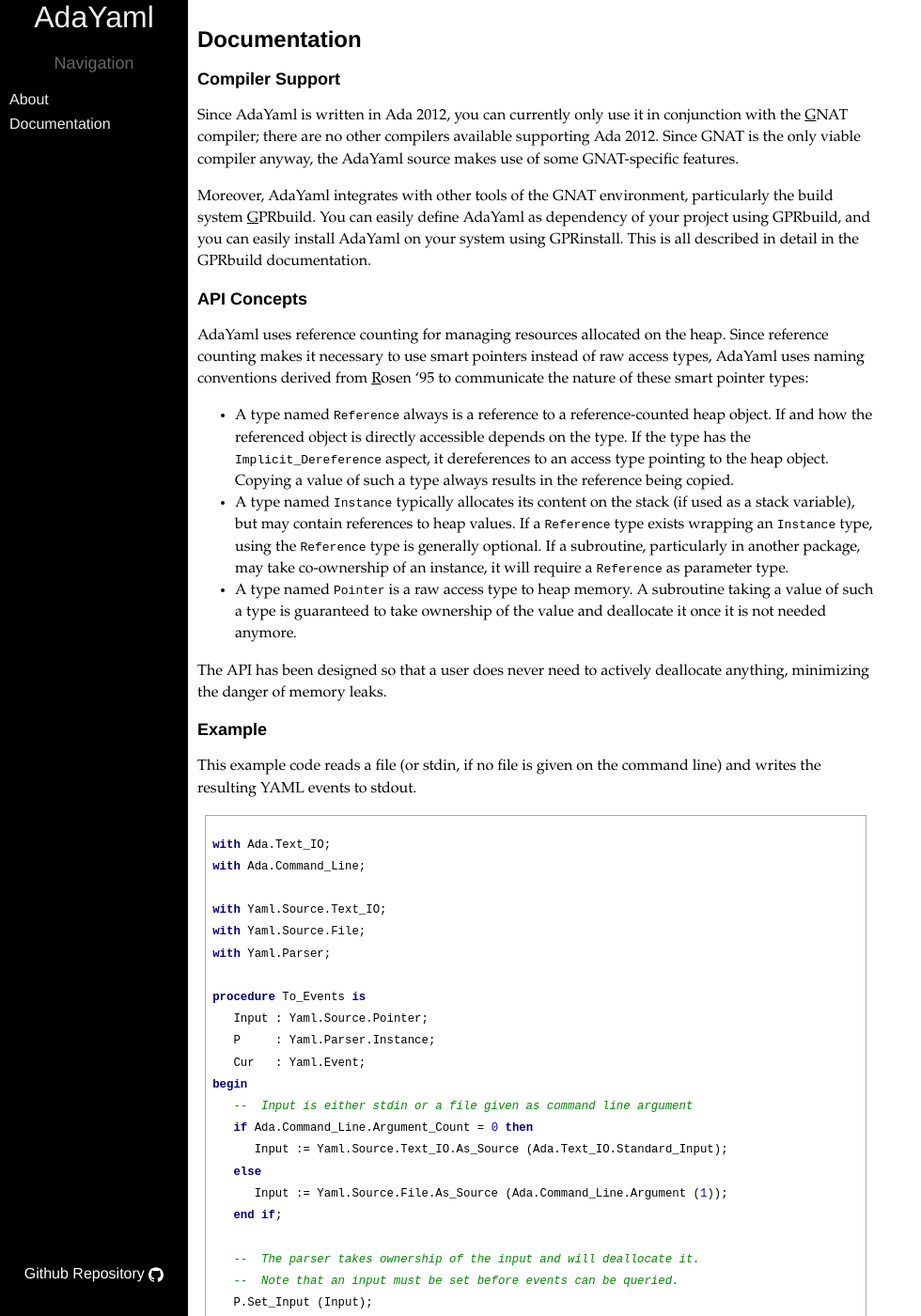
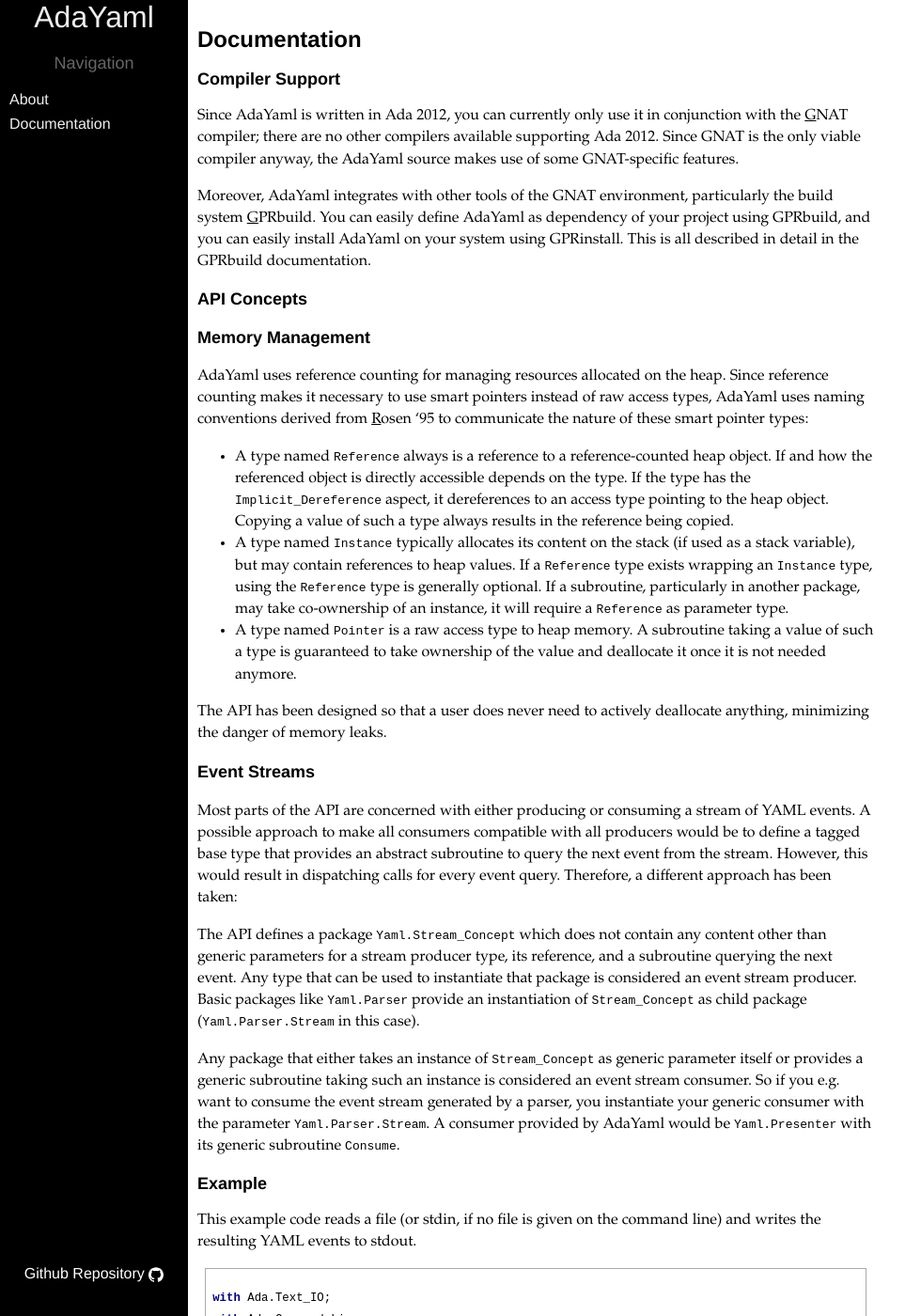
Before and after one commit to yaml/AdaYaml, a Jekyll site: the page built from site/documentation.md, in a window 1280 px wide and 1400 px high. Shown: the whole window at 94% size, without its empty margins (0-980 px from the left). Built offline with Jekyll 4.4.1, drawn with Linux system fonts in a browser that asks for light colours; some web fonts are replaced; some of the changed text lies outside the part shown.

Commit message:
+doc of Stream_Concept

```diff
--- a/site/documentation.md
+++ b/site/documentation.md
@@ -19,6 +19,8 @@ your system using GPRinstall. This is all described in detail in the GPRbuild
 documentation.
 
 ## API Concepts
+
+### Memory Management
 
 AdaYaml uses reference counting for managing resources allocated on the heap.
 Since reference counting makes it necessary to use smart pointers instead of raw
@@ -43,6 +45,29 @@ communicate the nature of these smart pointer types:
 The API has been designed so that a user does never need to actively deallocate
 anything, minimizing the danger of memory leaks.
 
+### Event Streams
+
+Most parts of the API are concerned with either producing or consuming a stream
+of YAML events. A possible approach to make all consumers compatible with all
+producers would be to define a tagged base type that provides an abstract
+subroutine to query the next event from the stream. However, this would result
+in dispatching calls for every event query. Therefore, a different approach has
+been taken:
+
+The API defines a package `Yaml.Stream_Concept` which does not contain any
+content other than generic parameters for a stream producer type, its reference,
+and a subroutine querying the next event. Any type that can be used to
+instantiate that package is considered an event stream producer. Basic packages
+like `Yaml.Parser` provide an instantiation of `Stream_Concept` as child package
+(`Yaml.Parser.Stream` in this case).
+
+Any package that either takes an instance of `Stream_Concept` as generic
+parameter itself or provides a generic subroutine taking such an instance is
+considered an event stream consumer. So if you e.g. want to consume the event
+stream generated by a parser, you instantiate your generic consumer with the
+parameter `Yaml.Parser.Stream`. A consumer provided by AdaYaml would be
+`Yaml.Presenter` with its generic subroutine `Consume`.
+
 ## Example
 
 This example code reads a file (or stdin, if no file is given on the command
```
Also changed, not shown: other parts of site/documentation.md (+2 -2 lines).
